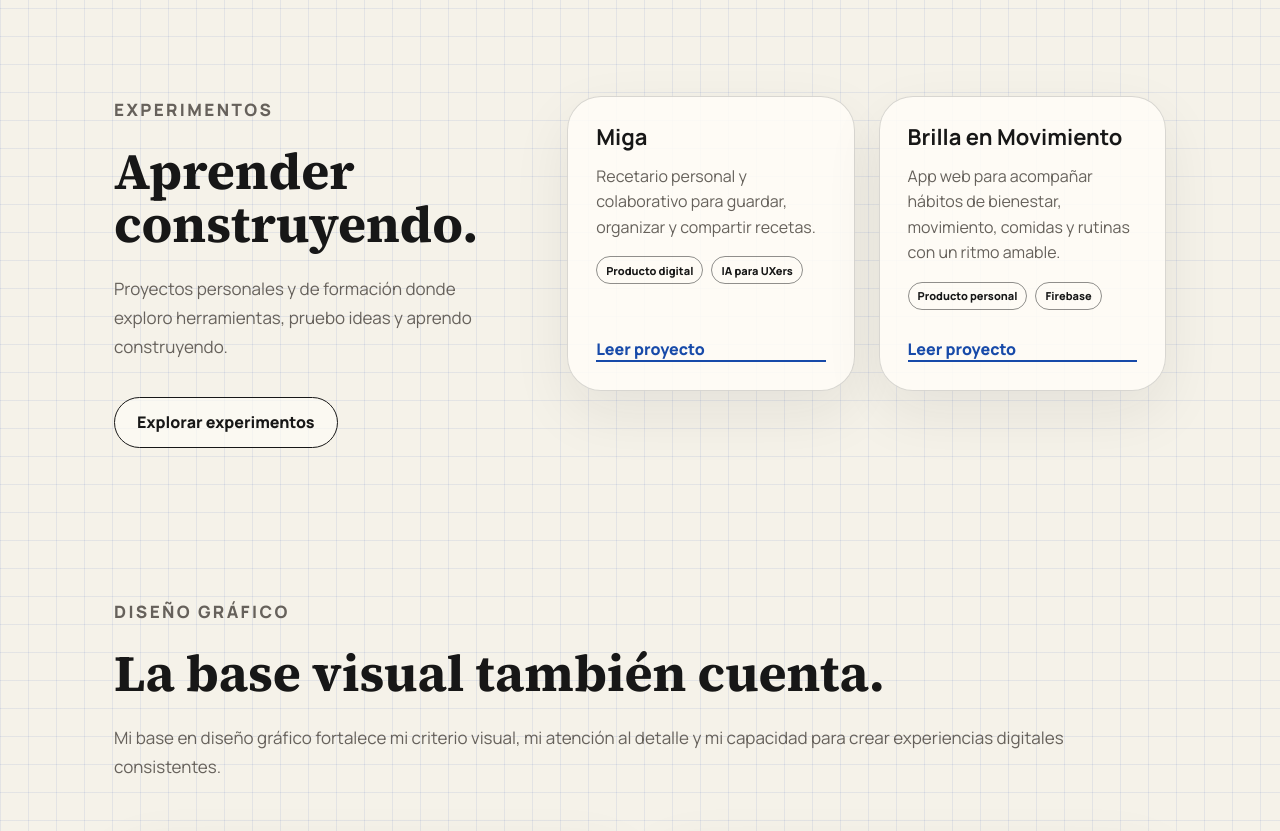
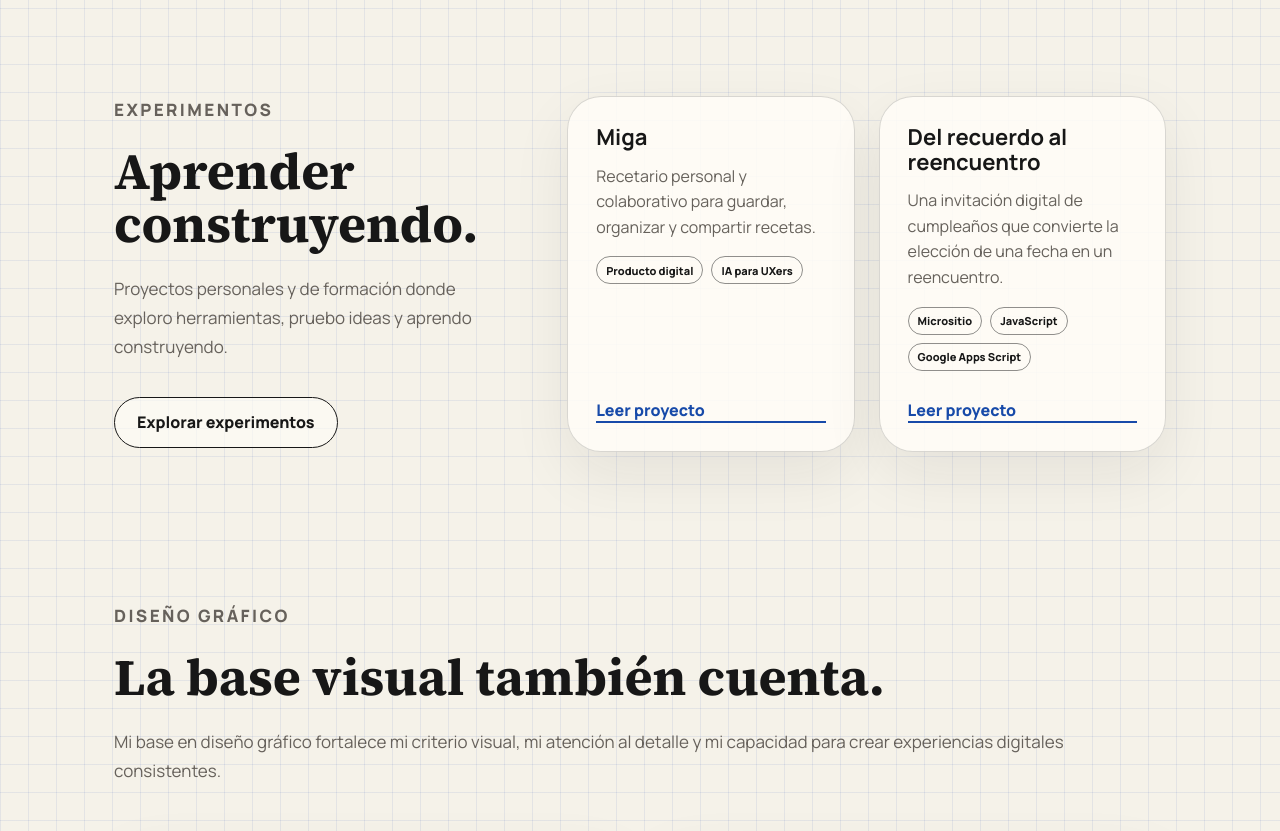
Before and after one commit to melidelgado-ux/melidelgado-portfolio, a plain HTML site: page index.html in a window 1280 px wide. Shown: the part 4360-5191 px from the top of the page. Drawn offline with Linux system fonts and the light colour scheme; a web font is replaced by a local one.

```diff
--- a/index.html
+++ b/index.html
@@ -224,13 +224,14 @@
             </div>
             <span class="text-link card-button">Leer proyecto</span>
           </a>
-          <a class="learning-card interactive-card" href="brilla.html" aria-label="Leer proyecto Brilla en Movimiento">
+          <a class="learning-card interactive-card" href="para-nuestro-canelon.html" aria-label="Leer proyecto Del recuerdo al reencuentro">
             <div class="learning-card-content">
-              <h3>Brilla en Movimiento</h3>
-              <p>App web para acompañar hábitos de bienestar, movimiento, comidas y rutinas con un ritmo amable.</p>
+              <h3>Del recuerdo al reencuentro</h3>
+              <p>Una invitación digital de cumpleaños que convierte la elección de una fecha en un reencuentro.</p>
               <div class="project-meta">
-                <span>Producto personal</span>
-                <span>Firebase</span>
+                <span>Micrositio</span>
+                <span>JavaScript</span>
+                <span>Google Apps Script</span>
               </div>
             </div>
             <span class="text-link card-button">Leer proyecto</span>
```
Also changed, not shown: brilla.html (+1 -1 lines), learning.html (+4 -4 lines), luma.html (+1 -1 lines), miga.html (+1 -1 lines), para-nuestro-canelon.html (+1 -1 lines).
